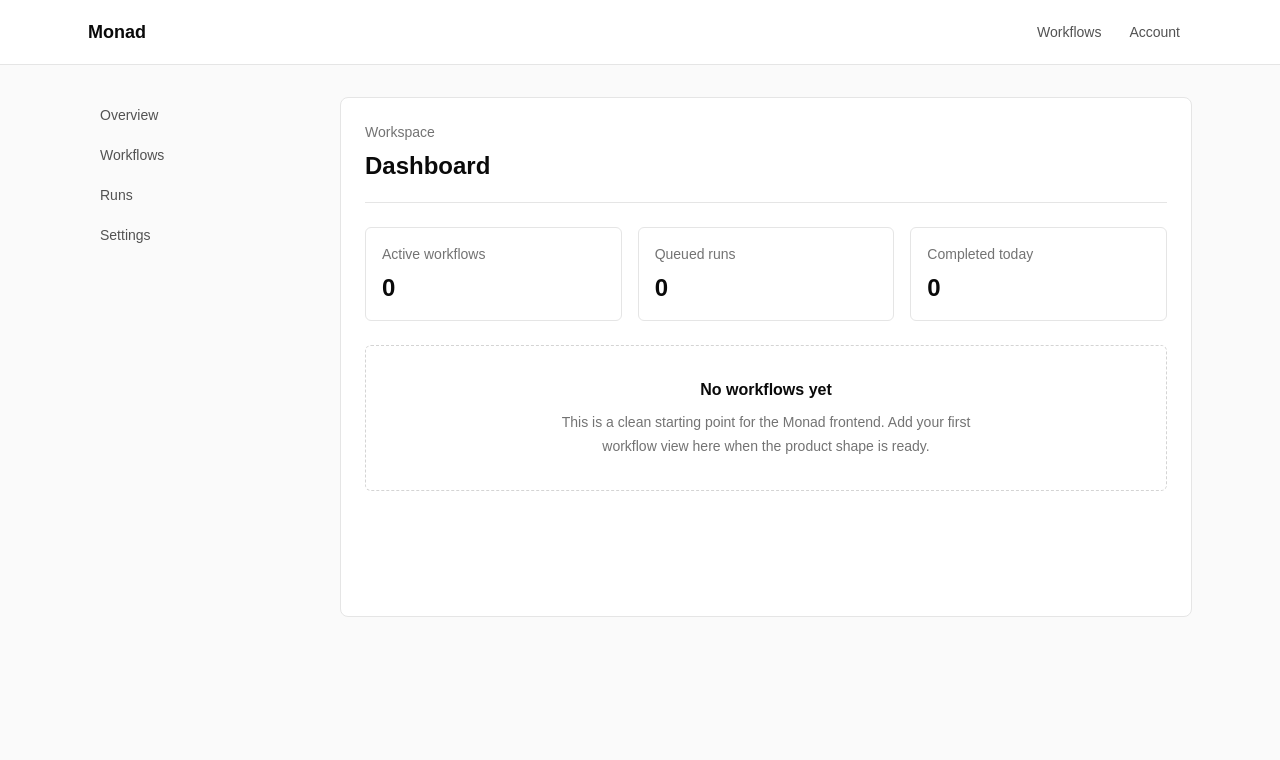
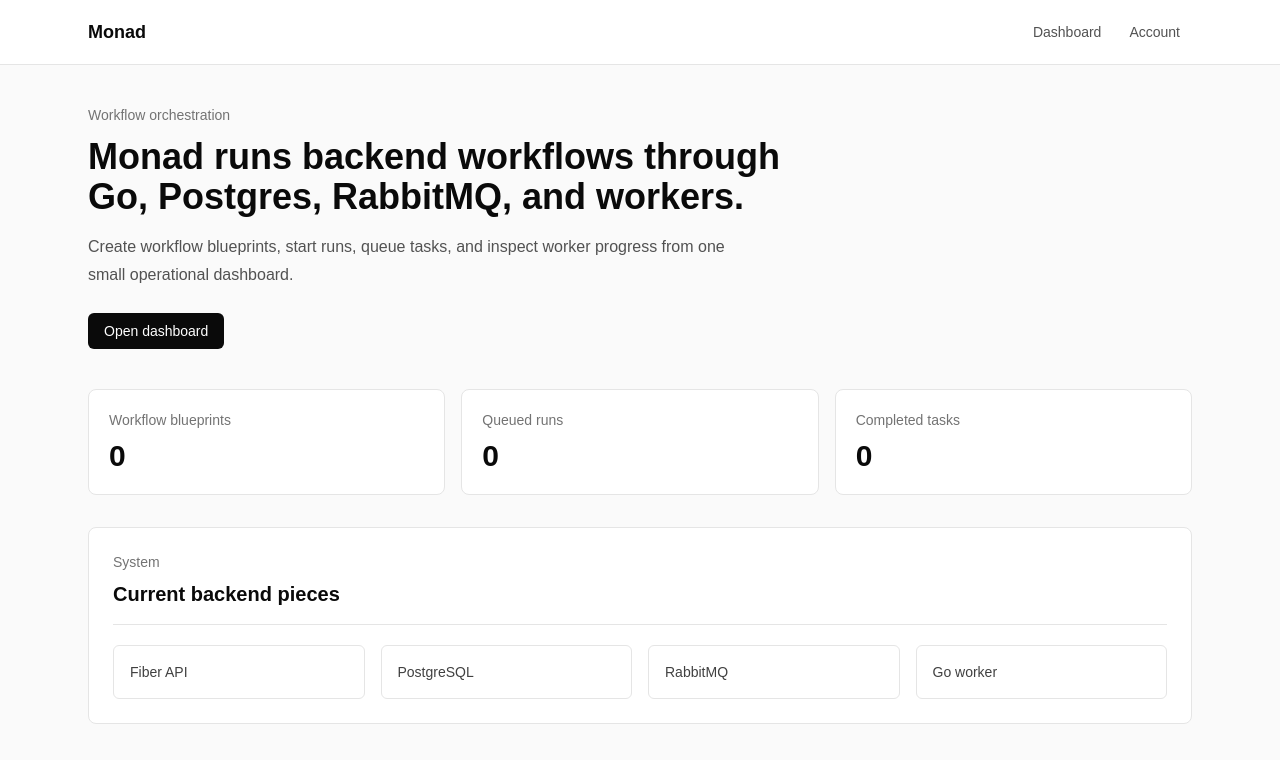
Before and after one commit to Elias-Larsson/Monad, a Next.js app in the folder monad/: page / in a window 1280 px wide. Shown: the top 760 px of the page. Built offline with nearby package versions, Linux system fonts and the light colour scheme.

Commit message:
add homepage for frontend

```diff
--- /dev/null
+++ b/monad/app/dashboard/page.tsx
@@ -0,0 +1,49 @@
+import { NavBar } from "@/components/navigation/navbar";
+import { WorkflowNav } from "@/components/navigation/workflownav";
+import Link from "next/link";
+
+const navItems = ["ob", "hjkh", "kjh", "jhkjh"];
+
+export default function Dashboard() {
+  return (
+    <main className="min-h-screen bg-neutral-50 text-neutral-950">
+      <NavBar />
+
+      <div className="mx-auto grid max-w-6xl gap-8 px-6 py-8 lg:grid-cols-[220px_1fr]">
+        <WorkflowNav/>
+
+        <section className="min-h-[520px] rounded-lg border border-neutral-200 bg-white p-6">
+          <div className="flex flex-col gap-2 border-b border-neutral-200 pb-5">
+            <p className="text-sm font-medium text-neutral-500">Workspace</p>
+            <h1 className="text-2xl font-semibold tracking-normal">
+              Dashboard
+            </h1>
+          </div>
+
+          <div className="grid gap-4 py-6 sm:grid-cols-3">
+            <div className="rounded-md border border-neutral-200 p-4">
+              <p className="text-sm text-neutral-500">Active workflows</p>
+              <p className="mt-2 text-2xl font-semibold">0</p>
+            </div>
+            <div className="rounded-md border border-neutral-200 p-4">
+              <p className="text-sm text-neutral-500">Queued runs</p>
+              <p className="mt-2 text-2xl font-semibold">0</p>
+            </div>
+            <div className="rounded-md border border-neutral-200 p-4">
+              <p className="text-sm text-neutral-500">Completed today</p>
+              <p className="mt-2 text-2xl font-semibold">0</p>
+            </div>
+          </div>
+
+          <div className="rounded-md border border-dashed border-neutral-300 p-8 text-center">
+            <h2 className="text-base font-semibold">No workflows yet</h2>
+            <p className="mx-auto mt-2 max-w-md text-sm leading-6 text-neutral-500">
+              This is a clean starting point for the Monad frontend. Add your
+              first workflow view here when the product shape is ready.
+            </p>
+          </div>
+        </section>
+      </div>
+    </main>
+  );
+}
--- a/monad/app/page.tsx
+++ b/monad/app/page.tsx
@@ -1,49 +1,76 @@
-import { NavBar } from "@/components/navigation/navbar";
-import { WorkflowNav } from "@/components/navigation/workflownav";
 import Link from "next/link";
 
-const navItems = ["ob", "hjkh", "kjh", "jhkjh"];
+import { NavBar } from "@/components/navigation/navbar";
+
+const stats = [
+  { label: "Workflow blueprints", value: "0" },
+  { label: "Queued runs", value: "0" },
+  { label: "Completed tasks", value: "0" },
+];
 
 export default function Home() {
   return (
     <main className="min-h-screen bg-neutral-50 text-neutral-950">
       <NavBar />
 
-      <div className="mx-auto grid max-w-6xl gap-8 px-6 py-8 lg:grid-cols-[220px_1fr]">
-        <WorkflowNav/>
+      <section className="mx-auto max-w-6xl px-6 py-10">
+        <div className="grid gap-8 lg:grid-cols-[1fr_320px]">
+          <div>
+            <p className="text-sm font-medium text-neutral-500">
+              Workflow orchestration
+            </p>
+            <h1 className="mt-3 max-w-3xl text-4xl font-semibold tracking-normal text-neutral-950">
+              Monad runs backend workflows through Go, Postgres, RabbitMQ, and
+              workers.
+            </h1>
+            <p className="mt-4 max-w-2xl text-base leading-7 text-neutral-600">
+              Create workflow blueprints, start runs, queue tasks, and inspect
+              worker progress from one small operational dashboard.
+            </p>
 
-        <section className="min-h-[520px] rounded-lg border border-neutral-200 bg-white p-6">
-          <div className="flex flex-col gap-2 border-b border-neutral-200 pb-5">
-            <p className="text-sm font-medium text-neutral-500">Workspace</p>
-            <h1 className="text-2xl font-semibold tracking-normal">
-              Dashboard
-            </h1>
+            <div className="mt-6 flex flex-wrap gap-3">
+              <Link
+                href="/dashboard"
+                className="rounded-md bg-neutral-950 px-4 py-2 text-sm font-medium text-white hover:bg-neutral-800"
+              >
+                Open dashboard
+              </Link>
+            </div>
+          </div>
+        </div>
+
+        <div className="mt-10 grid gap-4 sm:grid-cols-3">
+          {stats.map((stat) => (
+            <div
+              key={stat.label}
+              className="rounded-lg border border-neutral-200 bg-white p-5"
+            >
+              <p className="text-sm text-neutral-500">{stat.label}</p>
+              <p className="mt-2 text-3xl font-semibold">{stat.value}</p>
+            </div>
+          ))}
+        </div>
+
+        <section className="mt-8 rounded-lg border border-neutral-200 bg-white p-6">
+          <div className="flex flex-col gap-2 border-b border-neutral-200 pb-4">
+            <p className="text-sm font-medium text-neutral-500">System</p>
+            <h2 className="text-xl font-semibold">Current backend pieces</h2>
           </div>
 
-          <div className="grid gap-4 py-6 sm:grid-cols-3">
-            <div className="rounded-md border border-neutral-200 p-4">
-              <p className="text-sm text-neutral-500">Active workflows</p>
-              <p className="mt-2 text-2xl font-semibold">0</p>
-            </div>
-            <div className="rounded-md border border-neutral-200 p-4">
-              <p className="text-sm text-neutral-500">Queued runs</p>
-              <p className="mt-2 text-2xl font-semibold">0</p>
-            </div>
-            <div className="rounded-md border border-neutral-200 p-4">
-              <p className="text-sm text-neutral-500">Completed today</p>
-              <p className="mt-2 text-2xl font-semibold">0</p>
-            </div>
-          </div>
-
-          <div className="rounded-md border border-dashed border-neutral-300 p-8 text-center">
-            <h2 className="text-base font-semibold">No workflows yet</h2>
-            <p className="mx-auto mt-2 max-w-md text-sm leading-6 text-neutral-500">
-              This is a clean starting point for the Monad frontend. Add your
-              first workflow view here when the product shape is ready.
-            </p>
+          <div className="grid gap-4 pt-5 md:grid-cols-4">
+            {["Fiber API", "PostgreSQL", "RabbitMQ", "Go worker"].map(
+              (item) => (
+                <div
+                  key={item}
+                  className="rounded-md border border-neutral-200 p-4 text-sm font-medium text-neutral-700"
+                >
+                  {item}
+                </div>
+              ),
+            )}
           </div>
         </section>
-      </div>
+      </section>
     </main>
   );
 }
--- a/monad/components/navigation/navbar.tsx
+++ b/monad/components/navigation/navbar.tsx
@@ -1,7 +1,10 @@
 import Link from "next/link";
 
 export const NavBar = () => {
-  const navItems = ["Workflows", "Account"];
+  const navItems = [
+    { label: "Dashboard", href: "/dashboard" },
+    { label: "Account", href: "/login" },
+  ];
 
   return (
     <header className="border-b border-neutral-200 bg-white">
@@ -11,13 +14,13 @@
         </Link>
         <nav aria-label="Primary navigation" className="hidden gap-1 sm:flex">
           {navItems.map((item) => (
-            <a
-              key={item}
-              href="#"
+            <Link
+              key={item.label}
+              href={item.href}
               className="rounded-md px-3 py-2 text-sm font-medium text-neutral-600 hover:bg-neutral-100 hover:text-neutral-950"
             >
-              {item}
-            </a>
+              {item.label}
+            </Link>
           ))}
         </nav>
       </div>
```
